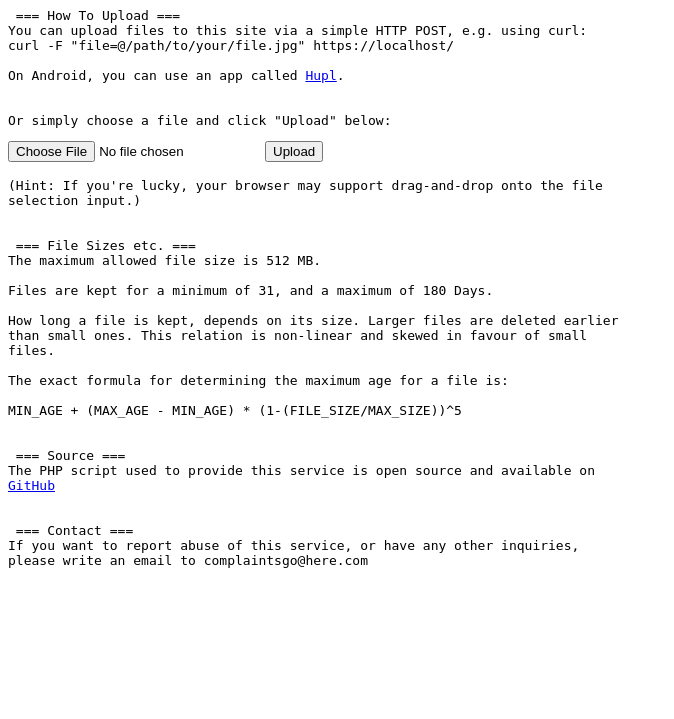
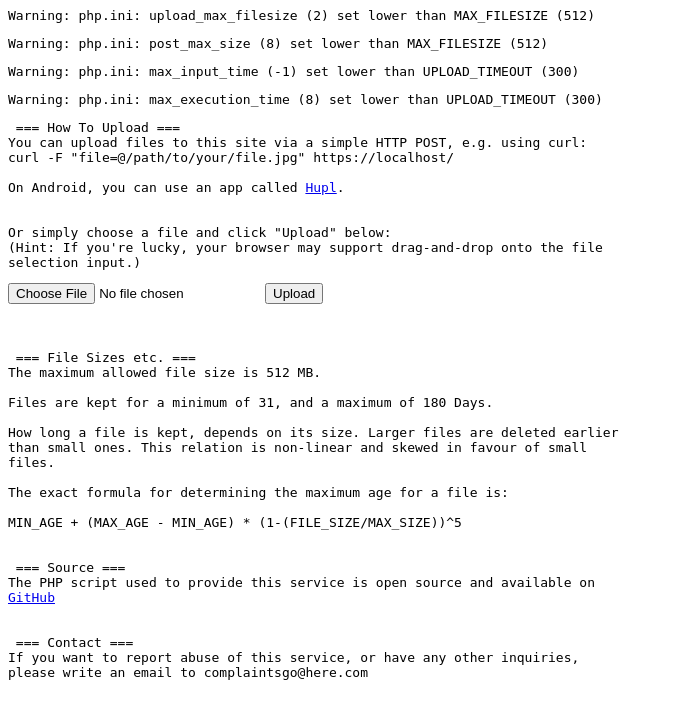
Before and after one commit to Rouji/single_php_filehost, a PHP site: page / in a window 1280 px wide. Shown: the top 719 px of the page, without its empty margins (0-674 px from the left). Run offline with PHP 8.4, Linux system fonts and the light colour scheme.

Commit message:
print warnings for incorrect php.ini settings (dynamically setting them via ini_set() doesn't really work)

```diff
--- a/index.php
+++ b/index.php
@@ -7,31 +7,39 @@ $MAX_FILEAGE=180;           //max. age of files in days
 $MIN_FILEAGE=31;            //min. age of files in days
 $DECAY_EXP=5;               //high values favour smaller files (must be uneven)
 
-$UPLOAD_TIMEOUT=5*60;       //max. time an upload can take before this times out
+$UPLOAD_TIMEOUT=5*60;       //max. time an upload can take before it times out
 $ID_LENGTH=6;               //length of the random file ID
 $STORE_PATH="files/";       //directory to store uploaded files in
 $DOWNLOAD_URL="%s";         //%s = placeholder for filename
 $HTTP_PROTO="https";        //protocol to use in links
 
-//TODO: do something with this address,
-//but in a way, that doesn't get it spammed by bots
 $ADMIN_EMAIL="complaintsgo@here.com";  //address for inquiries
 
 
 ////////////////////////////////////////////////////////////////////////////////
-// set php parameters
-//
-// NOTE: you also have to set "upload_max_filesize" and "post_max_size" manually
-// in your php.ini. this is only here to limit things, should the webserver
-// config allow even higher values.
-//
-// //TODO: check the currently set values and throw a warning, if they're too
-// low?
+// check php.ini settings and print warnings if anything's not configured
+// properly
 ////////////////////////////////////////////////////////////////////////////////
-ini_set('upload_max_filesize', $MAX_FILESIZE."M");
-ini_set('post_max_size', $MAX_FILESIZE."M");
-ini_set('max_input_time', $UPLOAD_TIMEOUT);
-ini_set('max_execution_time', $UPLOAD_TIMEOUT);
+function checkConfig()
+{
+    global $MAX_FILESIZE;
+    global $UPLOAD_TIMEOUT;
+    warnConfig('upload_max_filesize', "MAX_FILESIZE", $MAX_FILESIZE);
+    warnConfig('post_max_size', "MAX_FILESIZE", $MAX_FILESIZE);
+    warnConfig('max_input_time', "UPLOAD_TIMEOUT", $UPLOAD_TIMEOUT);
+    warnConfig('max_execution_time', "UPLOAD_TIMEOUT", $UPLOAD_TIMEOUT);
+}
+
+function warnConfig($iniName, $varName, $varValue)
+{
+    $iniValue = intval(ini_get($iniName));
+    if ($iniValue < $varValue)
+        printf("<pre>Warning: php.ini: %s (%s) set lower than %s (%s)\n</pre>",
+            $iniName,
+            $iniValue,
+            $varName,
+            $varValue);
+}
 
 
 ////////////////////////////////////////////////////////////////////////////////
@@ -53,6 +61,7 @@ else if (isset($argv[1]) &&       //file was called from cmd, to purge old files
 }
 else //nothing special going on, print info text
 {
+    checkConfig();
     printInfo();
 }
 
@@ -208,6 +217,8 @@ On Android, you can use an app called <a href="https://play.google.com/store/app
 
 
 Or simply choose a file and click "Upload" below:
+(Hint: If you're lucky, your browser may support drag-and-drop onto the file
+selection input.)
 </pre>
 <form id="frm" action="" method="post" enctype="multipart/form-data">
 <input type="file" name="file" id="file" />
@@ -215,8 +226,6 @@ Or simply choose a file and click "Upload" below:
 <input type="submit" value="Upload"/>
 </form>
 <pre>
-(Hint: If you're lucky, your browser may support drag-and-drop onto the file
-selection input.)
 
 
  === File Sizes etc. ===
```
